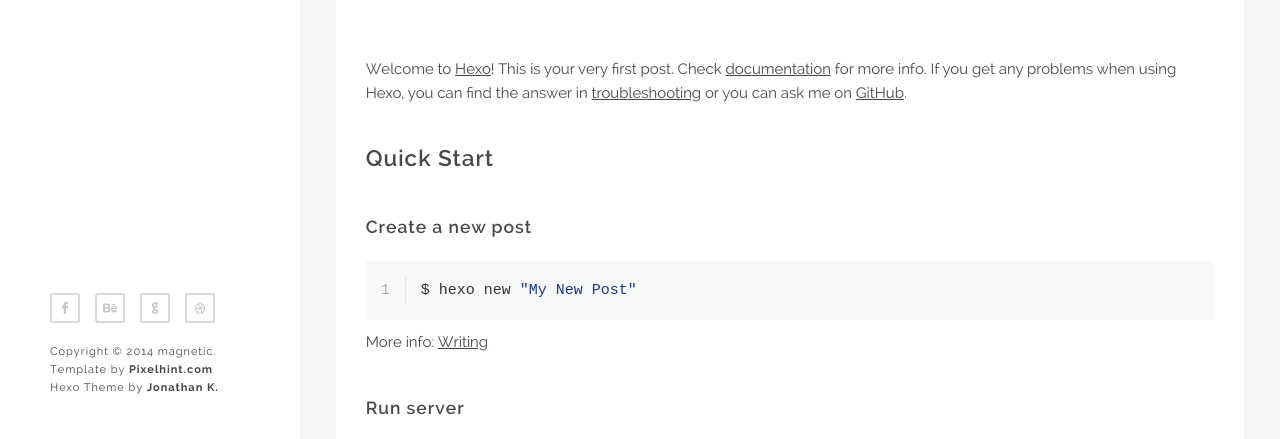
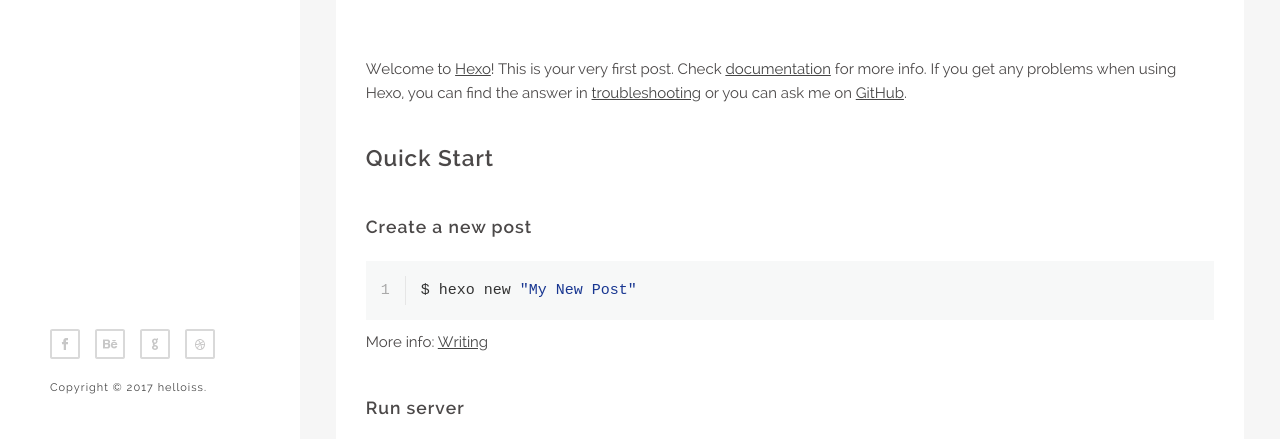
Before and after one commit to helloiss/helloiss.github.io, a plain HTML site: page 2017/05/19/hello-world/index.html in a window 1280 px wide. Shown: the part 353-792 px from the top of the page. Drawn offline with Linux system fonts and the light colour scheme.

Commit message:
Site updated: 2017-05-19 17:34:27

```diff
--- a/2017/05/19/hello-world/index.html
+++ b/2017/05/19/hello-world/index.html
@@ -98,12 +98,11 @@
         </ul><!-- end social -->
 
         <div class="rights">
-            <p>Copyright © 2014 magnetic.</p>
-            <p>Template by <a href="http://pixelhint.com/magnetic-free-html5-responsive-photography-website-template/">Pixelhint.com</a></p>
-            <p>Hexo Theme by <a href="http://www.codeblocq.com/">Jonathan K.</a></p>
+            <p>Copyright © 2017 helloiss.</p>
         </div><!-- end rights -->
     </div ><!-- end footer -->
 </header><!-- end header -->
+
 
 <!-- Main Content -->
 <section class="main clearfix">
```
Also changed, not shown: archives/2017/05/index.html (+2 -3 lines), archives/2017/index.html (+2 -3 lines), archives/index.html (+2 -3 lines), index.html (+2 -3 lines).
